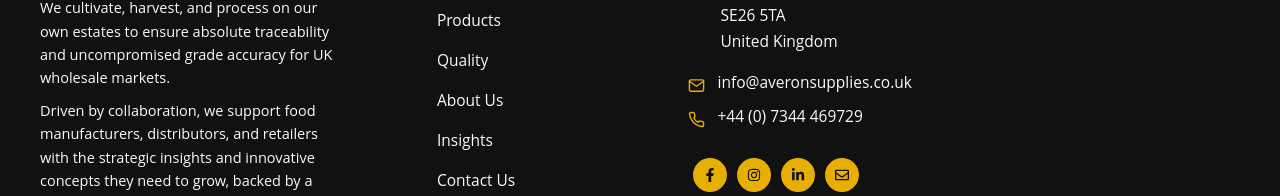
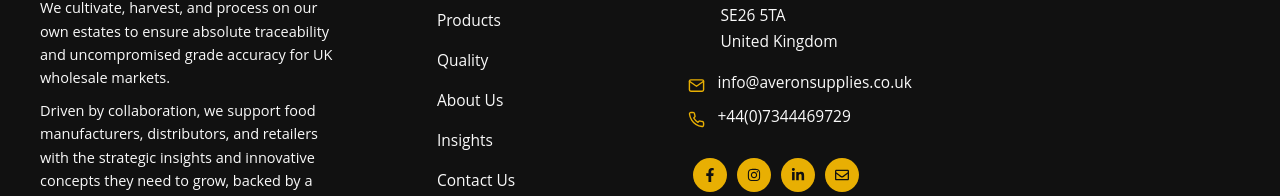
Before and after one commit to AkilaDee/Averon, a React (Vite) app in the folder Averon-FE/: page /sale in a window 1280 px wide. Shown: the part 1381-1577 px from the top of the page. Built offline with nearby package versions, Linux system fonts and the light colour scheme; no server answers.

Commit message:
content enhancing removing

```diff
--- a/Averon-FE/src/Components/Footer/Footer.jsx
+++ b/Averon-FE/src/Components/Footer/Footer.jsx
@@ -68,7 +68,7 @@ const Footer = () => {
             <div className="contact-item">
               <FiPhone className="contact-icon" />
               <a href="tel:+447344469729" className="contact-link" aria-label="Call Us">
-                +44 (0) 7344 469729
+                +44(0)7344469729
               </a>
             </div>
 
--- a/Averon-FE/src/Components/Navbar/Navbar.jsx
+++ b/Averon-FE/src/Components/Navbar/Navbar.jsx
@@ -34,7 +34,7 @@ const Navbar = () => {
             </a>
 
             <a href="tel:+447344469729" className="contact-icon-link">
-              <FiPhone className="contact-inline-icon" /> +44 (0) 7344469729
+              <FiPhone className="contact-inline-icon" /> +44(0)7344469729
             </a>
           </div>
 
```
